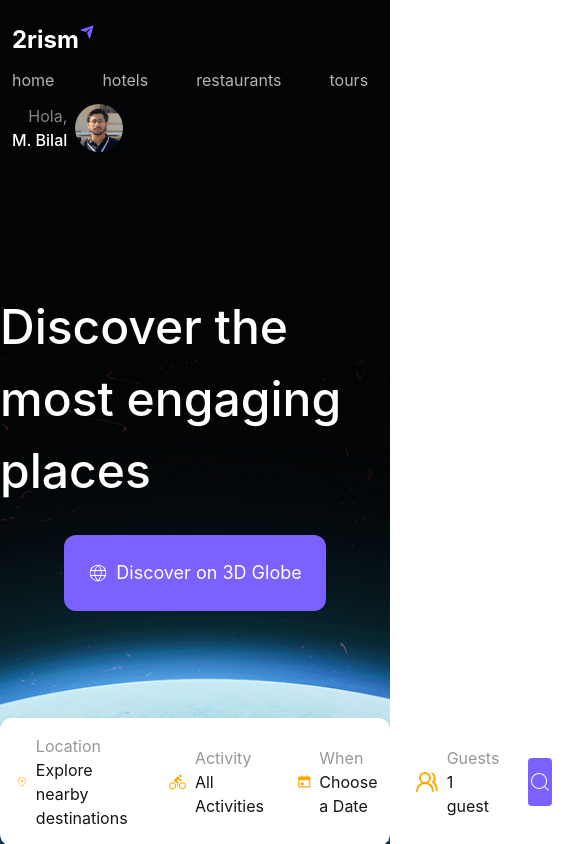
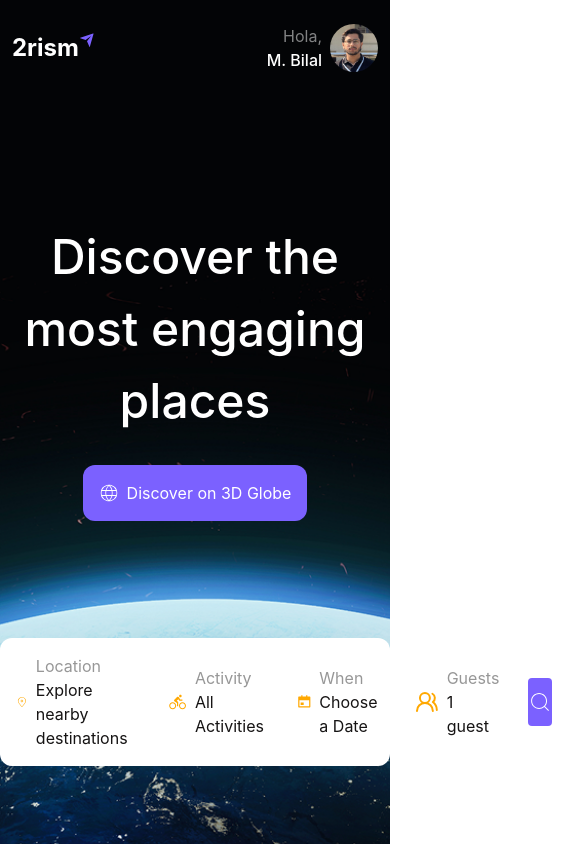
Before and after one commit to DevBilal17/Landing-Pages, a React (Vite) app in the folder 1/: page / in a window 390 px wide. Shown: the top 844 px of the page, 585 px wide, since content can reach past the window. Built offline with nearby package versions, Linux system fonts and the light colour scheme.

Commit message:
Hero Section content responsive done

```diff
--- a/1/src/components/About/About.jsx
+++ b/1/src/components/About/About.jsx
@@ -9,7 +9,7 @@ const About = () => {
         <p className='text-[#5B5B5B]'>Lorem ipsum dolor sit amet, consectetur adipiscing elit. Suspendisse a sapien justo. Nulla facilisis tristique imperdiet. Nullam a placerat odio. Sed in ex augue. Aliquam porta consectetur lorem sit amet ultrices. Class aptent taciti sociosqu ad litora torquent per conubia nostra, per inceptos himenaeos.</p>
         <button className="p-2.5 w-fit flex items-center border border-[#7B61FF] rounded-xl text-[#7B61FF] gap-1 bg-[#F6F4FF] cursor-pointer">Read more <FaArrowRight/></button>
       </div>
-      <div className='md:h-[488px] h-80 rounded-xl overflow-hidden'>
+      <div className='md:h-122 h-80 rounded-xl overflow-hidden'>
         <img src={aboutImg} alt={"About Image"}  className='h-full w-full object-cover object-center'/>
       </div>
     </div>
--- a/1/src/components/Hero/Hero.jsx
+++ b/1/src/components/Hero/Hero.jsx
@@ -12,8 +12,8 @@ const Hero = () => {
     style={{ backgroundImage: `url(${heroImg})` }}
     className={`w-full min-h-screen bg-cover bg-center py-8 pb-16 `} >
         <div className='min-h-133.5 h-full  text-white flex items-center justify-center flex-col gap-7'>
-            <h1 className='text-[clamp(48px,5vw,64px)] font-medium '>Discover the most engaging places</h1>
-            <button className='flex items-center gap-2 bg-[#7B61FF] p-6 rounded-xl text-lg hover:cursor-pointer hover:bg-[#7B61FF]/70 transition'><CiGlobe size={20}/>Discover on 3D Globe</button>
+            <h1 className='text-[clamp(48px,5vw,64px)] font-medium text-center'>Discover the most engaging places</h1>
+            <button className='flex items-center gap-2 bg-[#7B61FF] md:p-6 p-4 rounded-xl md:text-lg  hover:cursor-pointer hover:bg-[#7B61FF]/70 transition'><CiGlobe size={20}/>Discover on 3D Globe</button>
         </div>
         <div className='flex bg-white  mx-auto p-4 rounded-xl items-center justify-between gap-7 max-w-285 w-full'>
             <div className='flex items-center gap-2'>
--- a/1/src/components/Navbar/Navbar.jsx
+++ b/1/src/components/Navbar/Navbar.jsx
@@ -9,7 +9,7 @@ const Navbar = () => {
           <img src="/favicon.svg" alt="" className="-mt-4  object-contain"/>
         </div>
 
-        <ul className="flex items-center space-x-12">
+        <ul className="lg:flex hidden items-center space-x-12">
           <li className="text-white/70 transition hover:text-white cursor-pointer">home</li>
           <li className="text-white/70 transition hover:text-white cursor-pointer">hotels</li>
           <li className="text-white/70 transition hover:text-white cursor-pointer">restaurants</li>
```
